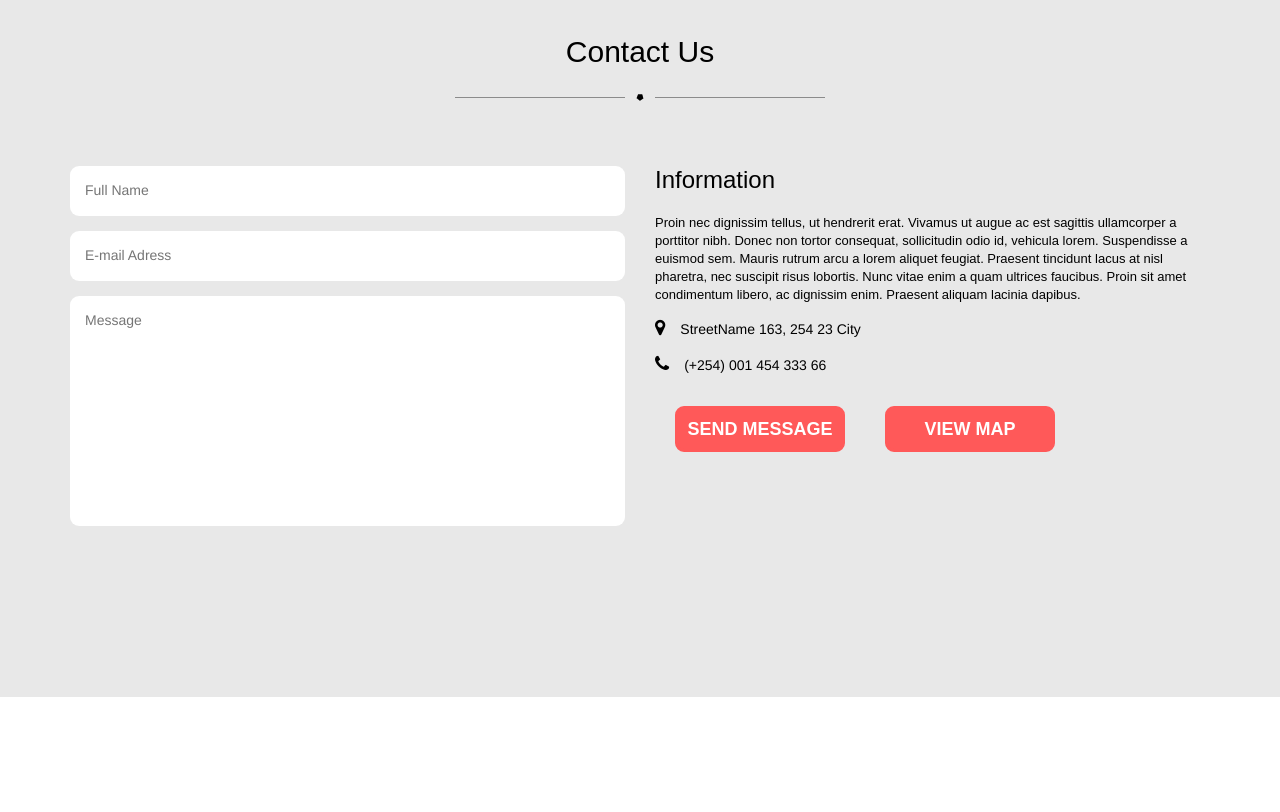
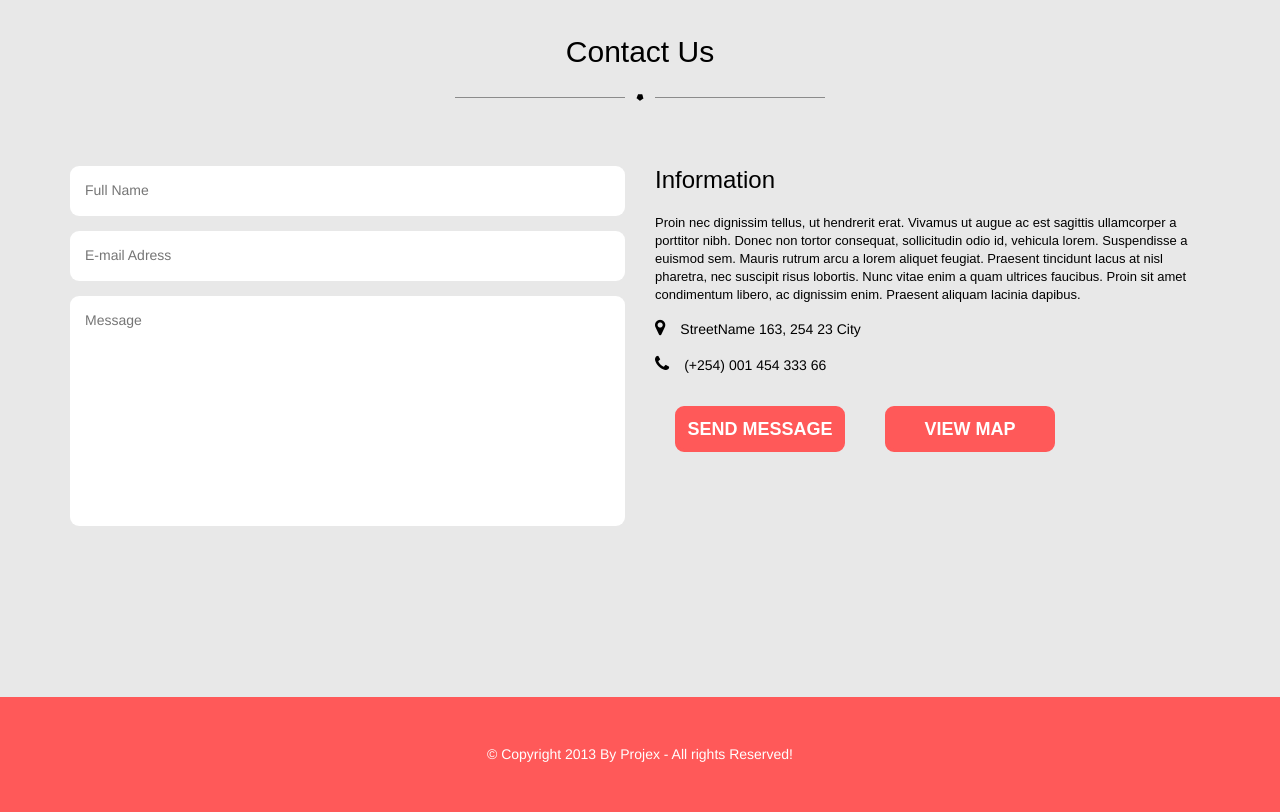
Before and after one commit to VladZelenko/first-exam-projex, a website: page app/index.html in a window 1280 px wide. Shown: the part 3904-4716 px from the top of the page. Before the commit the page ends 4601 px from the top, so only its background shows below. Drawn offline with nearby package versions, Linux system fonts and the light colour scheme.

Commit message:
add footer

```diff
--- a/app/index.html
+++ b/app/index.html
@@ -352,6 +352,10 @@
 			</div>
 		</div>
 	</section>
+
+	<footer class="footer">
+		<span class="copyright">© Copyright 2013 By Projex - All rights Reserved!</span>
+	</footer>
 	<script src="libs/jquery/dist/jquery.min.js"></script>
 	<script src="libs/bootstrap-sass/assets/javascripts/bootstrap.min.js"></script>
 	<script src="libs/slick-carousel/slick/slick.js"></script>
--- a/app/sass/components/_media.scss
+++ b/app/sass/components/_media.scss
@@ -1,4 +1,4 @@
-@media only screen and (max-width: 1200px) {
+@media only screen and (min-width: 320px) and (max-width: 1200px) {
 	// bg settings mobile window
 	.overlay {
 		position: fixed;
@@ -55,3 +55,8 @@
 		.line:nth-child(2) {margin: 3px 0;}
 	}
 }
+@media only screen and (min-width: 320px) and (max-width: 1200px) {
+	.hero-slider {
+
+	}
+}
--- /dev/null
+++ b/app/sass/partials/_footer.scss
@@ -0,0 +1,10 @@
+.footer {
+	width: 100%;
+	min-height: 115px;
+	background-color: $accent_color;
+	color: $primary_font_color;
+	display: flex;
+	flex-flow: row wrap;
+	justify-content: center;
+	align-items: center;
+}
--- a/app/sass/partials/_index.scss
+++ b/app/sass/partials/_index.scss
@@ -5,3 +5,4 @@
 @import "team";
 @import "news";
 @import "contact";
+@import "footer";
```
Also changed, not shown: app/css/main.css.
